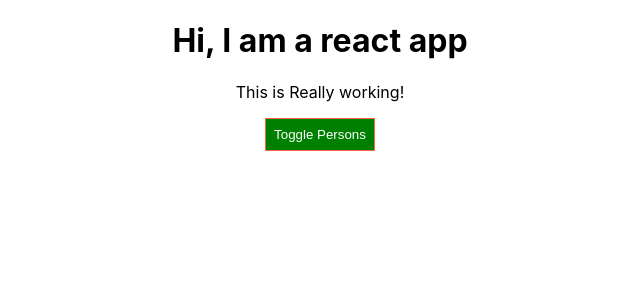
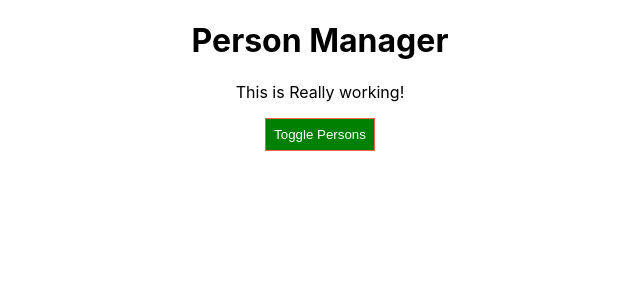
Before and after one commit to sgidd/react-udemy-app, a React (Create React App) app: page / in a window 1280 px wide. Shown: the top 300 px of the page, without its empty margins (320-960 px from the left). Built offline with nearby package versions, Linux system fonts and the light colour scheme.

Commit message:
added appTitle property and Comp Creation Lifecycles

```diff
--- a/src/components/Cockpit/Cockpit.js
+++ b/src/components/Cockpit/Cockpit.js
@@ -35,10 +35,10 @@
       assignedClasses.push('bold'); //classes= ['red','bold']
     }
 
-
+    //console.log("[Cockpit.js] Rendering...");
     return (
         <StyleRoot>
-            <h1>Hi, I am a react app</h1>
+            <h1>{props.title}</h1>
             <p className={assignedClasses.join(' ')}>This is Really working!</p>
             <button
             style={style}
--- a/src/components/Persons/Person/Person.js
+++ b/src/components/Persons/Person/Person.js
@@ -9,6 +9,8 @@
             width : '450px'
         }
     }
+
+    console.log("[Person.js] Rendering...")
     return (
         <div className="Person" style={style}>
             <h2  onClick= {props.click}>I am {props.name} and i am {props.age} years old</h2>
--- a/src/components/Persons/Persons.js
+++ b/src/components/Persons/Persons.js
@@ -7,7 +7,9 @@
 import React from 'react';
 import Person from './Person/Person'
 
-const persons = (props) => props.persons.map(
+const persons = (props) => {
+        console.log("[Persons.js] Rendering...");
+        return props.persons.map(
         (person, index) => {
           return <Person
           name={person.name}
@@ -18,5 +20,5 @@
         }
       );
 
-
+      }
 export default persons;
--- a/src/containers/App.js
+++ b/src/containers/App.js
@@ -7,6 +7,11 @@
 
 
 class App extends Component {
+  constructor(props){
+    super(props);
+    console.log("[App.js] Constructor");
+  }
+
   state = {
     persons : [
       {id: 1, name: "Sunil" , age: 26},
@@ -17,6 +22,19 @@
     showPersons: false
   }
 
+  static getDerivedStateFromProps(props,state){
+    console.log("[App.js] getDerivedStateFromProps(props,state)", props);
+    return state;
+  }
+
+  componentWillMount(){
+    console.log("[App.js] componentWillMount()");
+  }
+
+  componentDidMount(){
+    console.log("[App.js] componentDidMount()");
+  }
+
   nameChangedHandler = (event) => {
     this.setState({
       persons : [
@@ -25,7 +43,6 @@
         { name: "pj" , age: 28}
       ]
     });
-
   }
 
   listNameChangedHandler = (event , id) =>{
@@ -51,11 +68,19 @@
 
   render() {
 
+    console.log("[App.js] render()");
+
     let persons = null;
     let cockpit =    <Cockpit
     persons= {this.state.persons}
     toggle = {this.togglePersonsHandler}
     showPersons = {this.state.showPersons}/>;
+
+    cockpit =  <Cockpit
+        persons= {this.state.persons}
+        toggle = {this.togglePersonsHandler}
+        showPersons = {this.state.showPersons}
+        title = {this.props.appTitle}/>;
 
     if(this.state.showPersons) {
       persons = <Persons
@@ -63,11 +88,6 @@
                 clicked={ this.deletePersonHandler}
                 changed = {this.listNameChangedHandler}
                 />;
-
-      cockpit =  <Cockpit
-        persons= {this.state.persons}
-        toggle = {this.togglePersonsHandler}
-        showPersons = {this.state.showPersons}/>;
     }
 
     return (
--- a/src/index.js
+++ b/src/index.js
@@ -4,7 +4,7 @@
 import App from './containers/App';
 import * as serviceWorker from './serviceWorker';
 
-ReactDOM.render(<App />, document.getElementById('root'));
+ReactDOM.render(<App appTitle="Person Manager" />, document.getElementById('root'));
 
 // If you want your app to work offline and load faster, you can change
 // unregister() to register() below. Note this comes with some pitfalls.
```
